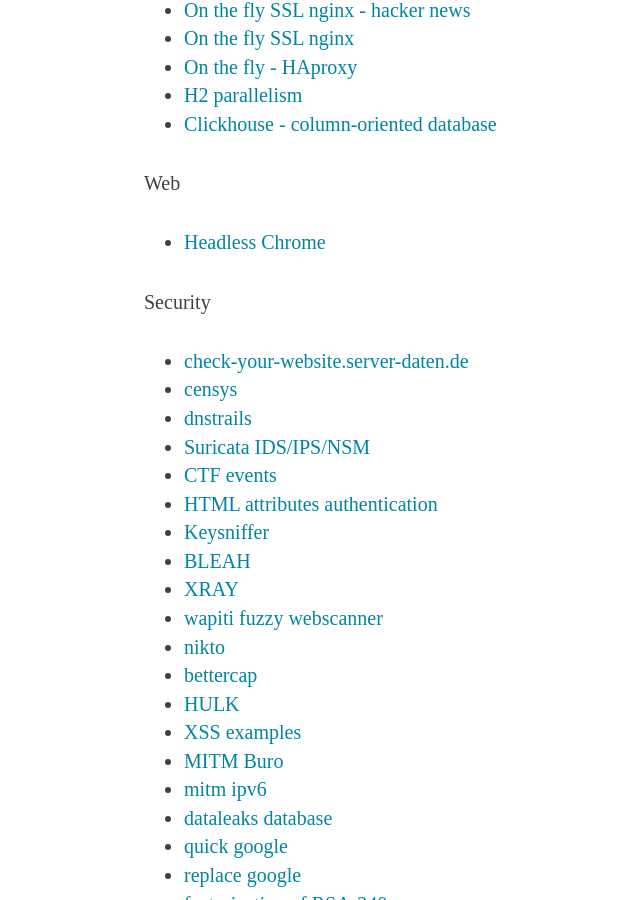
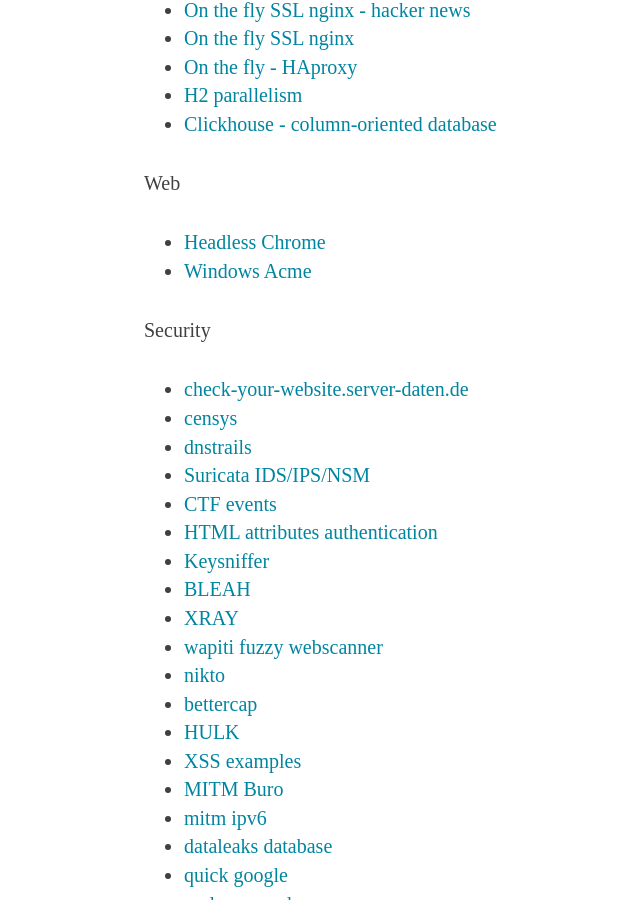
Before and after one commit to clysel/christian.lysel.net, a Jekyll site: the page built from _posts/2017-01-11-cool-projects.markdown, in a window 1280 px wide and 900 px high, scrolled down 2191 px. Shown: the whole window, without its empty margins (121-761 px from the left). Built offline with Jekyll 4.4.1, drawn with Linux system fonts in a browser that asks for light colours.

Commit message:
Update 2017-01-11-cool-projects.markdown

```diff
--- a/_posts/2017-01-11-cool-projects.markdown
+++ b/_posts/2017-01-11-cool-projects.markdown
@@ -62,6 +62,7 @@
 
 Web
    * [Headless Chrome](https://github.com/puppeteer/puppeteer)
+   * [Windows Acme](https://www.win-acme.com/)
 
 Security
    * [check-your-website.server-daten.de](https://check-your-website.server-daten.de/)
```
